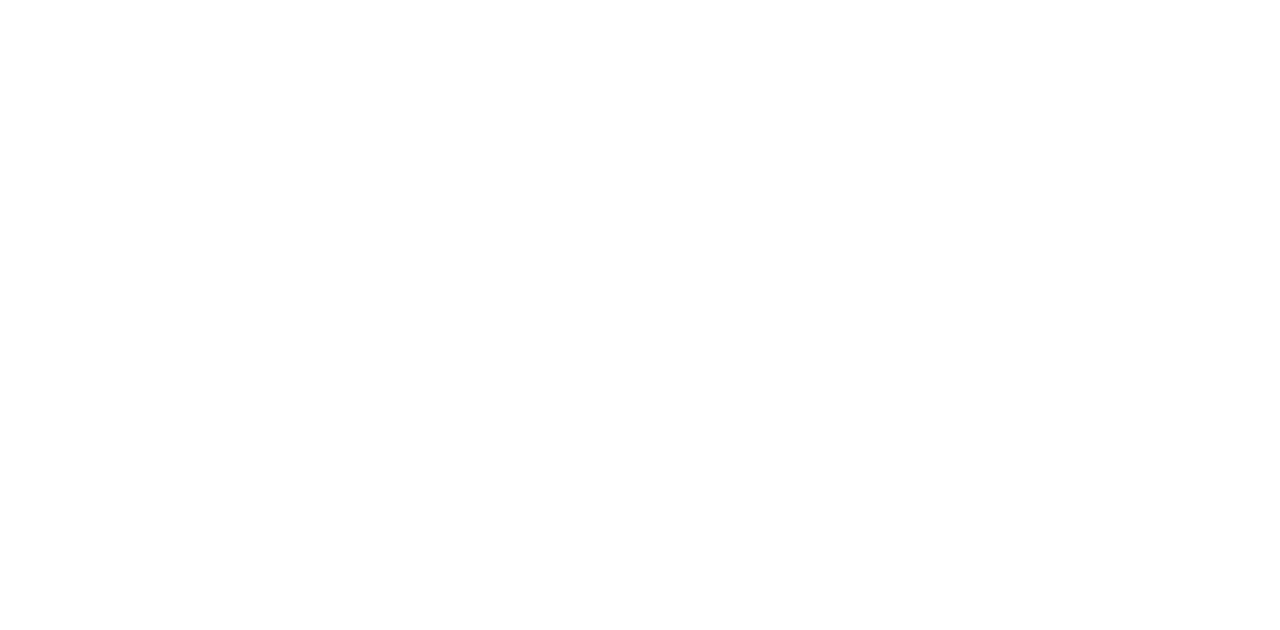
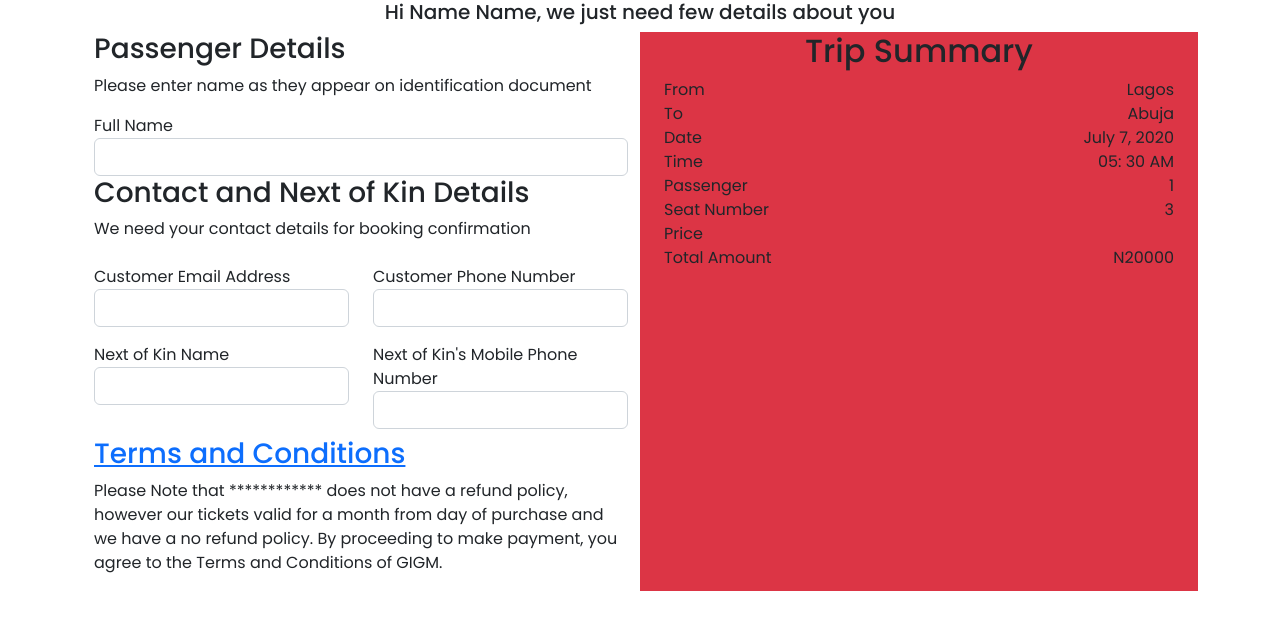
Before and after one commit to Cyber9jaDev/Car-Booking-System, a React (Vite) app in the folder client/: page /passenger-details in a window 1280 px wide. Before the commit this address had no page. Shown: the top 630 px of the page. Built offline with nearby package versions, Linux system fonts and the light colour scheme.

Commit message:
minor update

```diff
--- a/client/src/Routes.tsx
+++ b/client/src/Routes.tsx
@@ -9,6 +9,7 @@
 import Home from "./pages/admin/Home";
 import Bookings from "./pages/users/Bookings";
 import { BookingContextProvider } from "./contexts/BookingContext";
+import PassengerDetails from "./pages/users/PassengerDetails";
 
 
 const RouterLinks = () => {
@@ -24,7 +25,7 @@
           <Route path="/about" element={<About/>} />
           <Route path="/services" element={<Services/>} />
           <Route path="/contact" element = {<Contact/>} />
-
+          <Route path="/passenger-details" element = {<PassengerDetails/>} />
           <Route path="/booking" element = {
             <BookingContextProvider>
               <Bookings/>
--- /dev/null
+++ b/client/src/pages/users/PassengerDetails.tsx
@@ -0,0 +1,105 @@
+import { Link } from 'react-router-dom';
+
+const PassengerDetails = () => {
+  return (
+    <main id='passenger-details'>
+      <div className="container-lg">
+
+        <h5 className="text-center">Hi Name Name, we just need few details about you</h5>
+
+        <div className="container-fluid">
+          <div className="row">
+            <div className="col-sm-12 col-md-6">
+              <div className="row">
+                <div className="col-12">
+                  <h3>Passenger Details</h3>
+                  <p>Please enter name as they appear on identification document</p>
+                  <div className="form-group">
+                    <label htmlFor="name">Full Name</label>
+                    <input type="text" className="form-control w-100" />
+                  </div>
+                </div>
+                <div className="col-12">
+                  <h3>Contact and Next of Kin Details</h3>
+                  <p>We need your contact details for booking confirmation</p>
+                  <div className="row">
+                    <div className="col-sm-12 col-md-6 my-2">
+                      <div className="form-group">
+                        <label htmlFor="email">Customer Email Address</label>
+                        <input className="form-control w-100" id='email' type="text" />
+                      </div>
+                    </div>
+                    <div className="col-sm-12 col-md-6 my-2">
+                      <div className="form-group">
+                        <label htmlFor="phone">Customer Phone Number</label>
+                        <input className="form-control w-100" id='phone' type='tel' />
+                      </div>
+                    </div>
+                    <div className="col-sm-12 col-md-6 my-2">
+                      <div className="form-group">
+                        <label htmlFor="next-of-kin-name">Next of Kin Name</label>
+                        <input className="form-control w-100" id='next-of-kin-name' type="text" />
+                      </div>
+                    </div>
+                    <div className="col-sm-12 col-md-6 my-2">
+                      <div className="form-group">
+                        <label htmlFor="next-of-kin-number">Next of Kin's Mobile Phone Number</label>
+                        <input className="form-control w-100" id='next-of-kin-number' type="text" />
+                      </div>
+                    </div>
+                  </div>
+                </div>
+                <div className="col-12">
+                  <h3> <Link to='/terms'>Terms and Conditions</Link> </h3>
+                  <p>Please Note that ************ does not have a refund policy, however our tickets valid for a month from day of purchase and we have a no refund policy. By proceeding to make payment, you agree to the Terms and Conditions of GIGM.</p>
+                </div>
+              </div>
+
+            </div>
+            <div className="col-sm-12 col-md-6 bg-danger">
+              <div className="container">
+                <h2 className="text-center"> Trip Summary </h2>
+                <div className="row">
+                  <div className="col-12 w-100 d-flex">
+                    <span>From</span>
+                    <span className="ms-auto">Lagos</span>
+                  </div>
+                  <div className="col-12 w-100 d-flex">
+                    <span>To</span>
+                    <span className="ms-auto">Abuja</span>
+                  </div>
+                  <div className="col-12 w-100 d-flex">
+                    <span>Date</span>
+                    <span className="ms-auto">July 7, 2020</span>
+                  </div>
+                  <div className="col-12 w-100 d-flex">
+                    <span>Time</span>
+                    <span className="ms-auto">05: 30 AM</span>
+                  </div>
+                  <div className="col-12 w-100 d-flex">
+                    <span>Passenger</span>
+                    <span className="ms-auto">1</span>
+                  </div>
+                  <div className="col-12 w-100 d-flex">
+                    <span>Seat Number</span>
+                    <span className="ms-auto">3</span>
+                  </div>
+                  <div className="col-12 w-100 d-flex">
+                    <span>Price</span>
+                    <span className="d-d-block ms-auto"></span>
+                  </div>
+                  <div className="col-12 w-100 d-flex">
+                    <span>Total Amount</span>
+                    <span className="ms-auto price">N20000</span>
+                  </div>
+                </div>
+              </div>
+            </div>
+          </div>
+        </div>
+      </div>
+    </main>
+  )
+}
+
+export default PassengerDetails
--- /dev/null
+++ b/client/src/sass/passenger-details.scss
@@ -0,0 +1,3 @@
+#passenger-details{
+
+}
```
